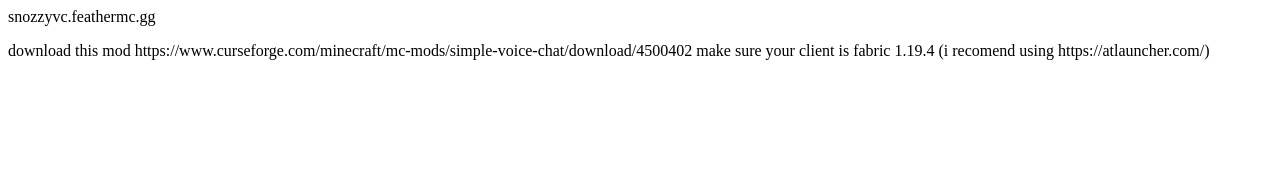
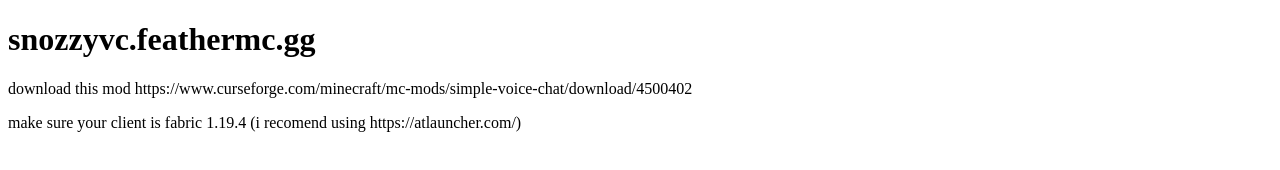
Before and after one commit to hozzywozzy/minecraftserver, a plain HTML site: page index.html in a window 1280 px wide. Drawn offline with Linux system fonts and the light colour scheme.

Commit message:
Update index.html

```diff
--- a/index.html
+++ b/index.html
@@ -1,5 +1,11 @@
-<h>snozzyvc.feathermc.gg</h>
+<!DOCTYPE html>
+<html>
+<body>
+  <title>snozzyvc.feathermc.gg</title>
+    <h1>snozzyvc.feathermc.gg</h1>
 
-<p>download this mod https://www.curseforge.com/minecraft/mc-mods/simple-voice-chat/download/4500402
+<p>download this mod https://www.curseforge.com/minecraft/mc-mods/simple-voice-chat/download/4500402</p>
+  <p>make sure your client is fabric 1.19.4 (i recomend using https://atlauncher.com/)</p>
 
-  make sure your client is fabric 1.19.4 (i recomend using https://atlauncher.com/)</p>
+</body>
+</html>
```
